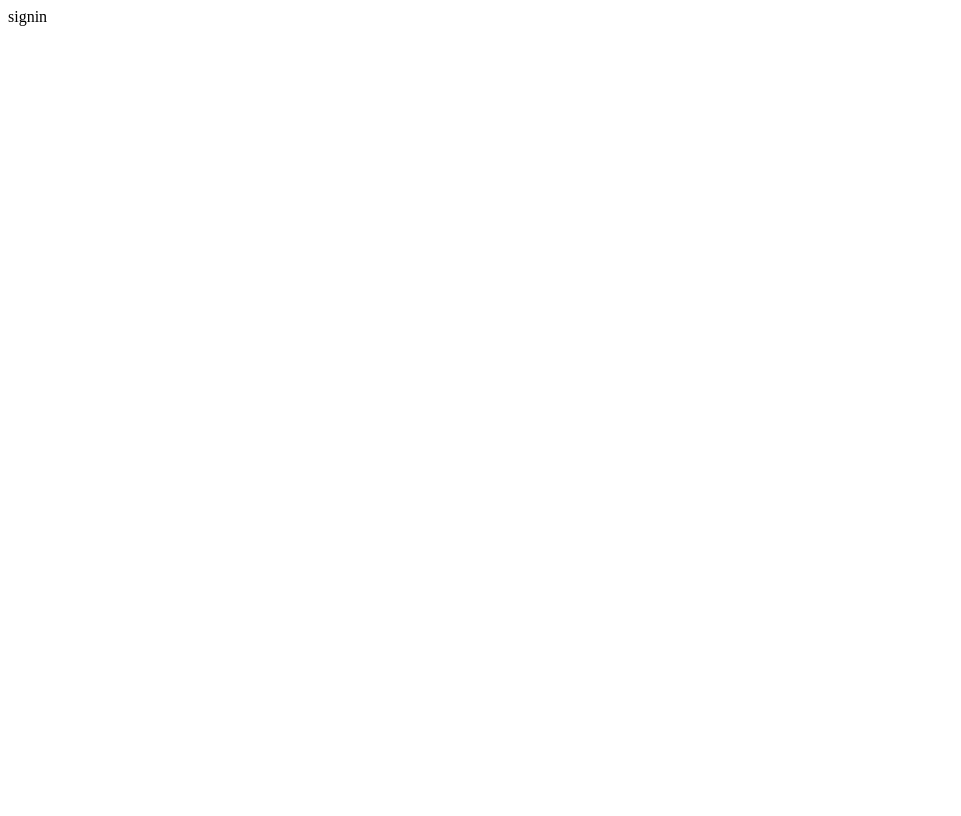
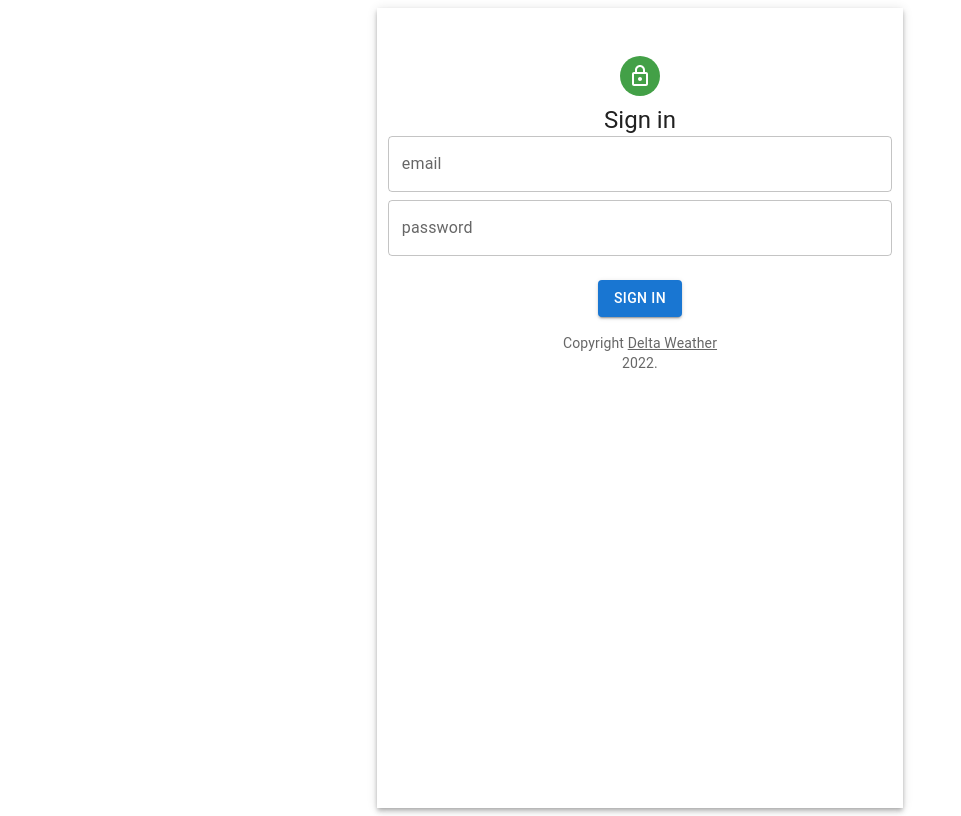
Before and after one commit to coolelephant/Delta-weather-react-app, a React (Create React App) app: page /signin in a window 1280 px wide. Shown: the whole page, without its empty margins (0-961 px from the left). Built offline with nearby package versions, Linux system fonts and the light colour scheme.

Commit message:
feat : 로그인 페이지 추가
- 로그인 페이지 추가
- 아이콘 색깔 변경

```diff
--- a/src/pages/signin.tsx
+++ b/src/pages/signin.tsx
@@ -1,3 +1,64 @@
+import { Button, Grid, Paper, TextField } from "@mui/material";
+import Avatar from "@mui/material/Avatar";
+import LockOutlinedIcon from "@mui/icons-material/LockOutlined";
+import Typography from "@mui/material/Typography";
+import { Copyright } from "../components/common/copyright";
+import { Box } from "@mui/system";
+import { green } from "@mui/material/colors";
+
 export const SignIn = () => {
-  return <>signin</>;
-};
+  return (
+    <Grid
+      container
+      // textAlign={"center"}
+      justifyContent={"center"}
+      height={"100vh"}
+    >
+      <Grid
+        textAlign={"center"}
+        item
+        xs={12}
+        md={5}
+        component={Paper}
+        elevation={4}
+        square
+        spacing={5}
+      >
+        <Box
+          marginTop={"40px"}
+          display={"flex"}
+          flexDirection={"column"}
+          alignItems={"center"}
+        >
+          <Avatar sx={{ m: 1, bgcolor: green[600]}}>
+            <LockOutlinedIcon />
+          </Avatar>
+          <Typography component="h1" variant="h5">
+            Sign in
+          </Typography>
+          <Grid container spacing={1} justifyContent={'center'}>
+            <Grid item xs={11.5}>
+              <TextField fullWidth label={"email"} />
+            </Grid>
+            <Grid item xs={11.5}>
+              <TextField fullWidth label={"password"} />
+            </Grid>
+          </Grid>
+          <Button
+            type="submit"
+            variant="contained"
+            sx={{
+              mt: 3,
+              mb: 2,
+              alignItems: "center",
+            }}
+          >
+            Sign In
+          </Button>
+          <Copyright />
+        </Box>
+          {/* <>signin</> */}
+      </Grid>
+    </Grid>
+  );
+}
--- a/src/pages/signup.tsx
+++ b/src/pages/signup.tsx
@@ -1,9 +1,10 @@
-import { Button, Grid, Paper, TextField } from "@mui/material";
+import { Button, colors, Grid, Paper, TextField } from "@mui/material";
 import Avatar from "@mui/material/Avatar";
-import LockOutlinedIcon from "@mui/icons-material/LockOutlined";
+import AccountCircleIcon from '@mui/icons-material/AccountCircle';
 import Typography from "@mui/material/Typography";
 import { Copyright } from "../components/common/copyright";
 import { Box } from "@mui/system";
+import { blue, deepOrange, green, yellow } from "@mui/material/colors";
 
 export const SignUp = () => {
   return (
@@ -29,20 +30,20 @@ export const SignUp = () => {
           flexDirection={"column"}
           alignItems={"center"}
         >
-          <Avatar sx={{ m: 1, bgcolor: "secondary.main" }}>
-            <LockOutlinedIcon />
+          <Avatar sx={{ m: 1, bgcolor: green[600] } }>
+            <AccountCircleIcon />
           </Avatar>
           <Typography component="h1" variant="h5">
             Sign up
           </Typography>
-          <Grid container spacing={1}>
-            <Grid item xs={12}>
+          <Grid container spacing={1} justifyContent={"center"}>
+            <Grid item xs={11.5}>
               <TextField fullWidth label={"email"} />
             </Grid>
-            <Grid item xs={12}>
+            <Grid item xs={11.5}>
               <TextField fullWidth label={"password"} />
             </Grid>
-            <Grid item xs={12}>
+            <Grid item xs={11.5}>
               <TextField fullWidth label={"name"} />
             </Grid>
           </Grid>
```
